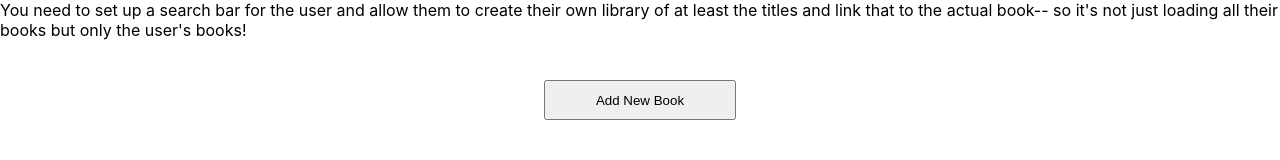
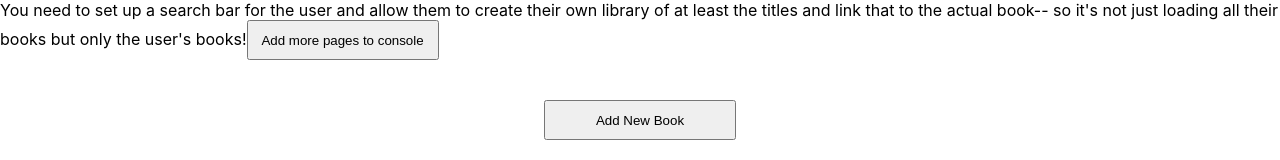
Before and after one commit to CameronDavis88/Your-Library, a React (Create React App) app: page / in a window 1280 px wide. Shown: the top 160 px of the page. Built offline with nearby package versions, Linux system fonts and the light colour scheme; no server answers.

Commit message:
Figured out how to get the next page of books and linked it to a button.

```diff
--- a/src/App.js
+++ b/src/App.js
@@ -12,13 +12,35 @@ class App extends React.Component {
     this.state = {
       books: [],
       addMode: true,
+      page: '',
     }
     this.getBooks = this.getBooks.bind(this);
   }
 
+//maybe you could pass in as an argument into the function the last page
+   nextPage = (pageNum) => {
+    axios.get(`http://gutendex.com/books?page=${pageNum}`)
+    .then(({ data }) =>{
+      console.log(data.results)
+      this.setState({ page: this.state.page + 1 })
+    })
+    .catch(err => console.log(err))
+}
+
+
   getData = () => {
     axios.get(`/api/data`)
       .catch(err => console.log(err))
+
+      //The part above is normal the part below is testing if I can add multiple pages
+      axios.get(`http://gutendex.com/books`)
+      .then(({ data }) =>{
+        console.log(data.results)
+        const page = parseInt(data.next[data.next.length - 1])
+        console.log(page)
+        console.log(data.next)
+        this.setState({ page: page })
+      })
   }
 
   getBooks() {
@@ -28,8 +50,8 @@ class App extends React.Component {
       .then(({ data }) => {
         this.setState({ books: data })
         // this.setState({ carol: data[0].formats["text/html"] })
-        console.log(data[0].title)
-        console.log(data[0].formats["text/plain"])
+        // console.log(data[0].title)
+        // console.log(data[0].formats["text/plain"])
         // this.setState({ carol: data[0].formats["text/plain"] })
       }
      )
@@ -42,6 +64,7 @@ class App extends React.Component {
   }
   componentDidUpdate() {
     // this.getBooks();
+    console.log(this.state.page)
   }
 
   displayAddMode = () => {
@@ -58,6 +81,9 @@ class App extends React.Component {
          You need to set up a search bar for the user and allow them to create their own library
         of at least the titles and link that to the actual book-- so it's not just loading all
         their books but only the user's books!
+
+<button onClick={() => this.nextPage(this.state.page)}  >Add more pages to console</button>
+
         <div id='addBtn'>
           {this.state.addMode === true
             ?
--- a/src/components/AllBooks.js
+++ b/src/components/AllBooks.js
@@ -27,7 +27,7 @@ export default class AllBooks extends React.Component {
                         id={id}
                     />
                     {/* Set up a conditional rendering that only links to gutenberg if it came from them and not if user created it
-                    --maybe let them search the gutenber library to see if the book they created is already in gutneberg */}
+                    --maybe let them search the gutenberg library to see if the book they created is already in gutenberg */}
                     <nav>
             <a href={url} >Access book for free at Project Gutenberg</a>
           </nav>
```
Also changed, not shown: src/components/Dashboard/Dashboard.js (added), src/components/UserPage/UserPage.js (added), 1 other file (tests, documents, lock files or other folders).
